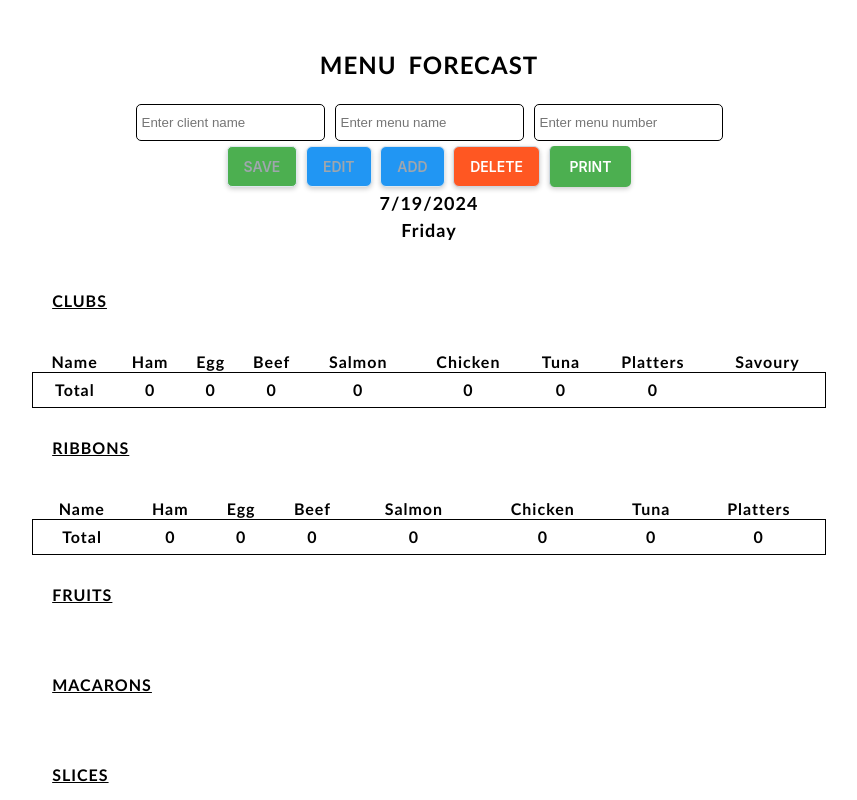
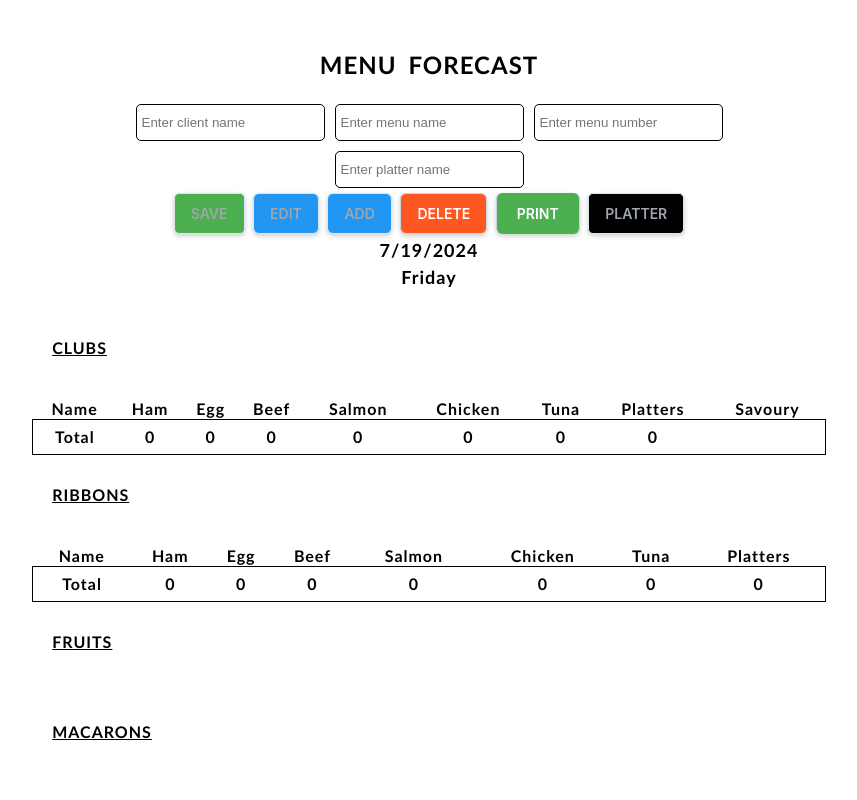
Before and after one commit to PritamMaharjan86/Menu-tracker, a React (Create React App) app: page / in a window 1280 px wide. Shown: the top 800 px of the page, without its empty margins (211-1068 px from the left). Built offline with nearby package versions, Linux system fonts and the light colour scheme.

Commit message:
fixing issues

```diff
--- a/src/App.js
+++ b/src/App.js
@@ -13,11 +13,13 @@ export default function App() {
   const [name, setName] = useState('');
   const [number, setNumber] = useState('');
   const [client, setClient] = useState('');
+  const [platter, setPlatter] = useState('');
   const [items, setItems] = useState([]);
   const [field, setField] = useState(true);
   const [isDisabled, setIsDisabled] = useState(true);
   const [saveDisabled, setSavedisabled] = useState(true);
   const [editDisabled, setEditdisabled] = useState(true);
+  const [extraDisabled, setExtradisabled] = useState(true);
   const currentDate = new Date();
   const tomorrowDate = new Date(currentDate);
   tomorrowDate.setDate(currentDate.getDate() + 1);
@@ -34,13 +36,13 @@ export default function App() {
 
   useEffect(() => {
     checkFormValidity();
-  }, [client, name, number]);
+  }, [client, name, number, platter]);
 
 
 
   const handleName = (e) => {
     const name = e.target.value.toUpperCase();
-    if (/^[a-zA-Z\s]*$/.test(name)) { // Only allow digits
+    if (/^[a-zA-Z\s]*$/.test(name)) { // Only allow  digits
       setName(name);
       checkFormValidity();
 
@@ -65,11 +67,27 @@ export default function App() {
     }
   };
 
+  const handlePlatter = (e) => {
+    const platter = e.target.value.toUpperCase();
+    if (/^[a-zA-Z\s]*$/.test(platter)) { // Only allow  digits
+      setPlatter(platter);
+      checkFormValidity();
+
+    }
+  };
+
   const checkFormValidity = () => {
-    if (client.trim() !== '' && name.trim() !== '' && number.trim() !== '') {
+    if (client.trim() !== '' && name.trim() !== '' && number.trim() !== '' && platter.trim() !== '') {
+      setSavedisabled(true);
+      setExtradisabled(false);
+
+    } else if (client.trim() !== '' && name.trim() !== '' && number.trim() !== '') {
+      setExtradisabled(true);
       setSavedisabled(false);
-    } else {
+    }
+    else {
       setSavedisabled(true);
+      setExtradisabled(true);
     }
   };
 
@@ -185,11 +203,38 @@ export default function App() {
 
   }
 
+  const handleExtra = () => {
+    setField(false);
+    setIsDisabled(false);
+    setSavedisabled(true);
+    setEditdisabled(false);
+    setExtradisabled(true);
+
+
+    let newItem;
+
+
+        toast.success("Added to menu");
+        newItem = {
+          id: items.length + 1, // You can use a m0ore robust ID generation method
+          name: (client) + " " + (name) + '/' + (number) ,
+          pax: (number),
+          add: (platter),
+          category: "Category P"
+
+
+      }
+      setItems([...items, newItem]);
+
+
+  }
+
 
   const handleEdit = () => {
     setField(true);
+    setExtradisabled(true);
     setIsDisabled(true);
-    setSavedisabled(false);
+    setSavedisabled(true);
     setEditdisabled(true);
 
     setItems(prevItems => prevItems.slice(0, -1));
@@ -199,11 +244,13 @@ export default function App() {
   const handleAdd = () => {
     setIsDisabled(true);
     setSavedisabled(false);
+    setExtradisabled(false);
     setField(true);
-    setEditdisabled(true);
+    setEditdisabled(false);
     setClient('');
     setName('');
     setNumber('');
+    setPlatter('');
 
   }
 
@@ -219,10 +266,12 @@ export default function App() {
         handleClient={handleClient}
         handleName={handleName}
         handleNumber={handleNumber}
+        handlePlatter={handlePlatter}
         field={field}
         name={name}
         client={client}
         number={number}
+        platter={platter}
       />
 
       <Buttons
@@ -231,16 +280,18 @@ export default function App() {
         handleDelete={handleDelete}
         handleEdit={handleEdit}
         handlePrint={handlePrint}
+        handleExtra={handleExtra}
         saveDisabled={saveDisabled}
         isDisabled={isDisabled}
         editDisabled={editDisabled}
+        extraDisabled={extraDisabled}
       />
 
 
 
       <div className='menu'>
-        <p style={{fontWeight:'bold', fontSize:'18px'}}>{`${formattedDate}`}</p>
-        <p style={{fontWeight:'bold', fontSize:'18px', marginBottom:'20px'}}>{`${tomorrowDay}`}</p>
+        <p style={{ fontWeight: 'bold', fontSize: '18px' }}>{`${formattedDate}`}</p>
+        <p style={{ fontWeight: 'bold', fontSize: '18px', marginBottom: '20px' }}>{`${tomorrowDay}`}</p>
 
         <ToastContainer />
 
--- a/src/components/buttons.js
+++ b/src/components/buttons.js
@@ -2,7 +2,7 @@ import React from 'react'
 import Button from '@mui/joy/Button'
 import ButtonGroup from '@mui/joy/ButtonGroup'
 
-export default function Buttons({ handleAdd, handleAddItem, handleDelete, handleEdit, handlePrint, handlePlatter, saveDisabled, editDisabled, isDisabled }) {
+export default function Buttons({ handleAdd, handleAddItem, handleDelete, handleEdit, handlePrint, handleExtra, extraDisabled, saveDisabled, editDisabled, isDisabled }) {
     return (
 
         <div style={{ display: 'flex', justifyContent: 'center' }}>
@@ -73,6 +73,19 @@ export default function Buttons({ handleAdd, handleAddItem, handleDelete, handle
                     },
                 }} onClick={handlePrint}>Print</Button>
 
+                <Button sx={{
+                    backgroundColor: '#000000',
+                    color: '#FFFFFF',
+                    borderRadius: '5px',
+                    transition: 'background-color 0.3s ease',
+                    boxShadow: '0px 2px 5px rgba(0, 0, 0, 0.2)',
+                    textTransform: 'uppercase',
+                    ':hover': {
+                        backgroundColor: '#E64A19',
+                    },
+                }}
+                disabled={extraDisabled}  onClick={handleExtra}>Platter</Button>
+
             </ButtonGroup>
         </div>
     )
--- a/src/components/input.js
+++ b/src/components/input.js
@@ -1,6 +1,6 @@
 import React from "react"
 
-export default function Input({handleClient, handleName, handleNumber, field, name, client, number}) {
+export default function Input({ handleClient, handleName, handleNumber, handlePlatter, field, name, client, number, platter }) {
 
 
 
@@ -32,6 +32,15 @@ export default function Input({handleClient, handleName, handleNumber, field, na
                 required
             />)}
 
+            {field && (<input
+                type="text"
+                className="data"
+                placeholder="Enter platter name"
+                value={platter}
+                onChange={(e) => handlePlatter(e)}
+                required
+            />)}
+
         </div>
     )
 }
--- a/src/components/menu.js
+++ b/src/components/menu.js
@@ -318,6 +318,31 @@ export default function Menu({ items }) {
                 </div>
             </div>
 
+            <div>
+                <span className='title'>PLATTERS</span>
+                <div>
+                    <table style={{ width: '40%', borderCollapse: 'collapse', marginTop: '10px' }}>
+                        <tbody>
+                            {items
+                                .filter(item => item.category === "Category P")
+                                .map(item => {
+
+                                    const platters = item.pax <= 50 ? (<span> {Math.round(item.pax /30)} {item.add}</span>) : (<span> {Math.round(item.pax / 50)} {item.add}</span>);
+
+                                    return (
+
+                                        <tr key={item.id}>
+                                            <td>{item.name} </td>
+                                            <td>{platters}</td>
+                                        </tr>
+                                    );
+                                })}
+                        </tbody>
+                    </table>
+                </div>
+            </div>
+
+
 
 
             <div>
```
Lines whose indentation alone changed are shown as unchanged.
